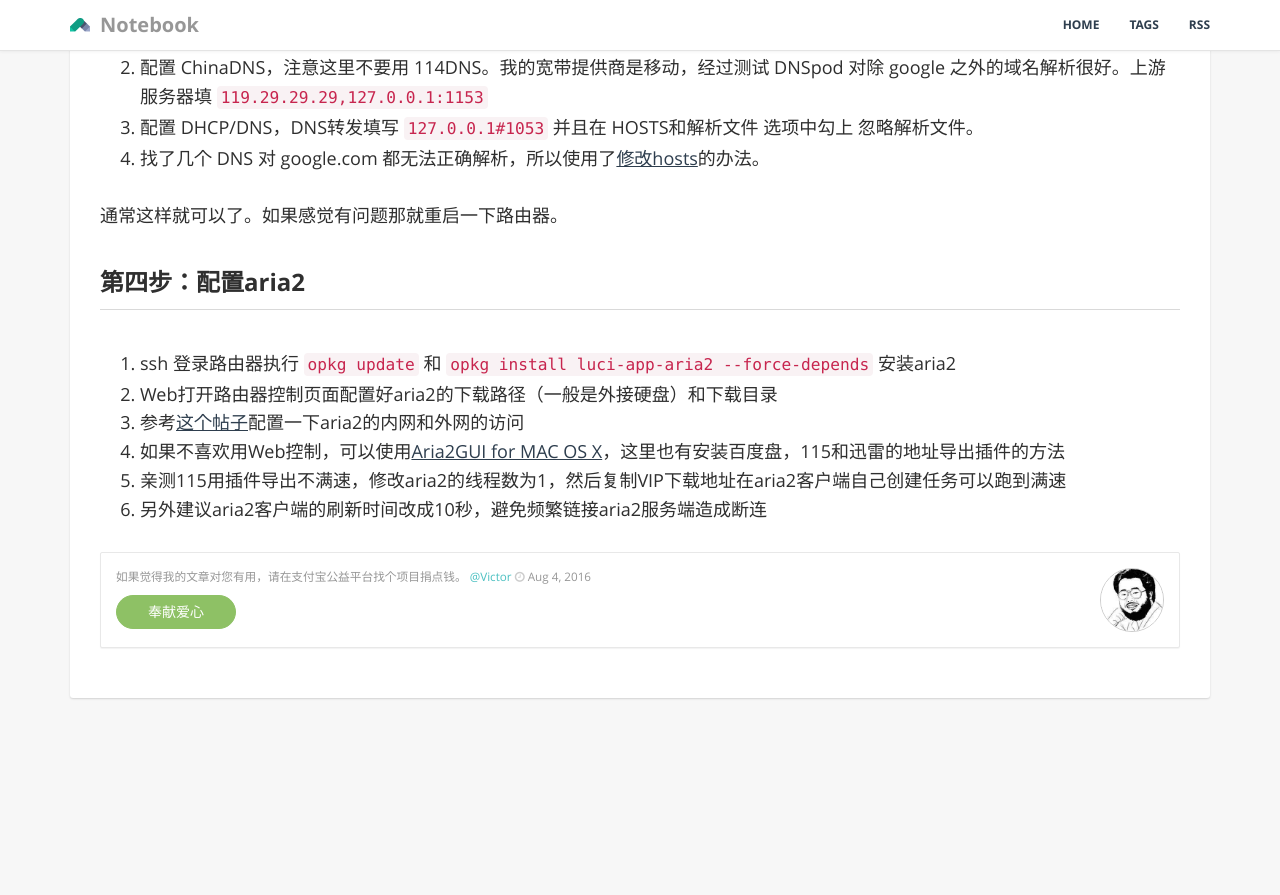
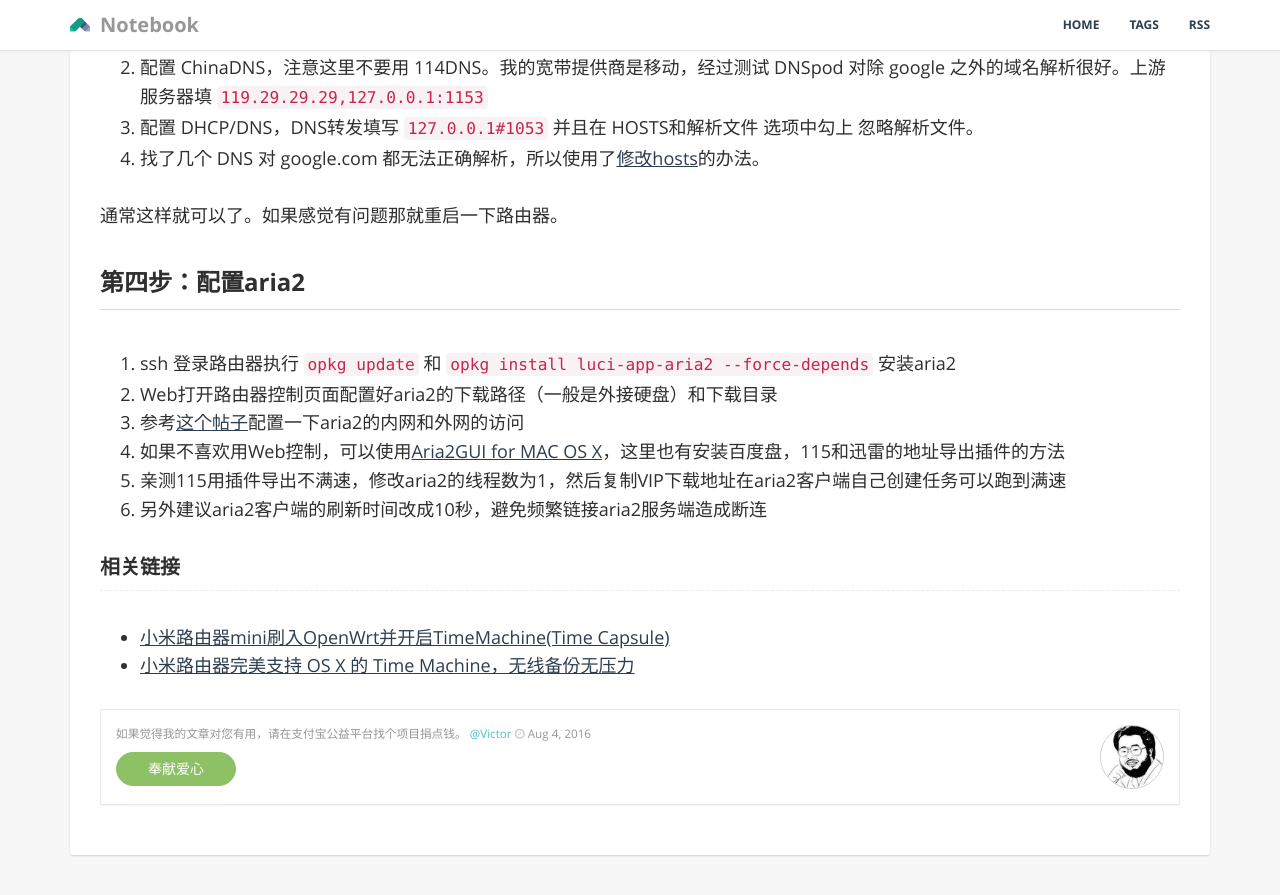
Before and after one commit to GiaoGiaoCat/GiaoGiaoCat.github.io, a Jekyll site: the page built from _posts/201608/2016-08-04-mi-route.md, in a window 1280 px wide and 900 px high, scrolled down 851 px. Shown: the top 895 px of the window. Built offline with Jekyll 4.4.1, drawn with Linux system fonts in a browser that asks for light colours; before the commit the page ends 1594 px from its top, so only the background shows below that.

Commit message:
add bookmark

```diff
--- a/_posts/201608/2016-08-04-mi-route.md
+++ b/_posts/201608/2016-08-04-mi-route.md
@@ -39,3 +39,8 @@ mtd -r write /tmp/PandoraBox-ralink-mt7620-xiaomi-mini-squashfs-sysupgrade-r1216
 4. 如果不喜欢用Web控制，可以使用[Aria2GUI for MAC OS X](https://github.com/yangshun1029/aria2gui)，这里也有安装百度盘，115和迅雷的地址导出插件的方法
 5. 亲测115用插件导出不满速，修改aria2的线程数为1，然后复制VIP下载地址在aria2客户端自己创建任务可以跑到满速
 6. 另外建议aria2客户端的刷新时间改成10秒，避免频繁链接aria2服务端造成断连
+
+### 相关链接
+
+* [小米路由器mini刷入OpenWrt并开启TimeMachine(Time Capsule)](http://blog.mr-zrz.com/%E5%B0%8F%E7%B1%B3%E8%B7%AF%E7%94%B1%E5%99%A8mini%E5%88%B7%E5%85%A5openwrt%E5%B9%B6%E5%BC%80%E5%90%AFtimemachinetime-capsule.html)
+* [小米路由器完美支持 OS X 的 Time Machine，无线备份无压力](http://www.miui.com/forum.php?mod=viewthread&tid=1555852)
```
